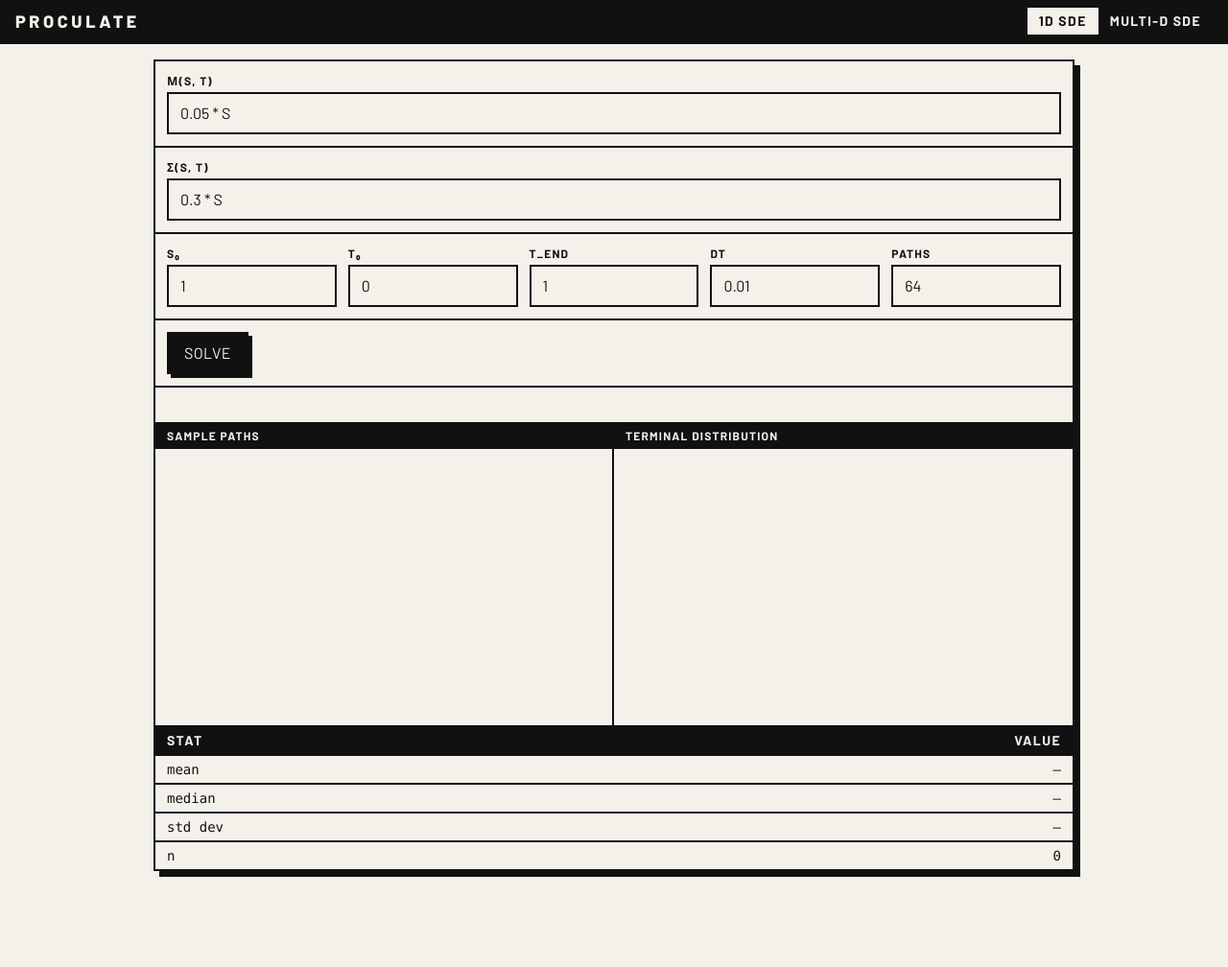
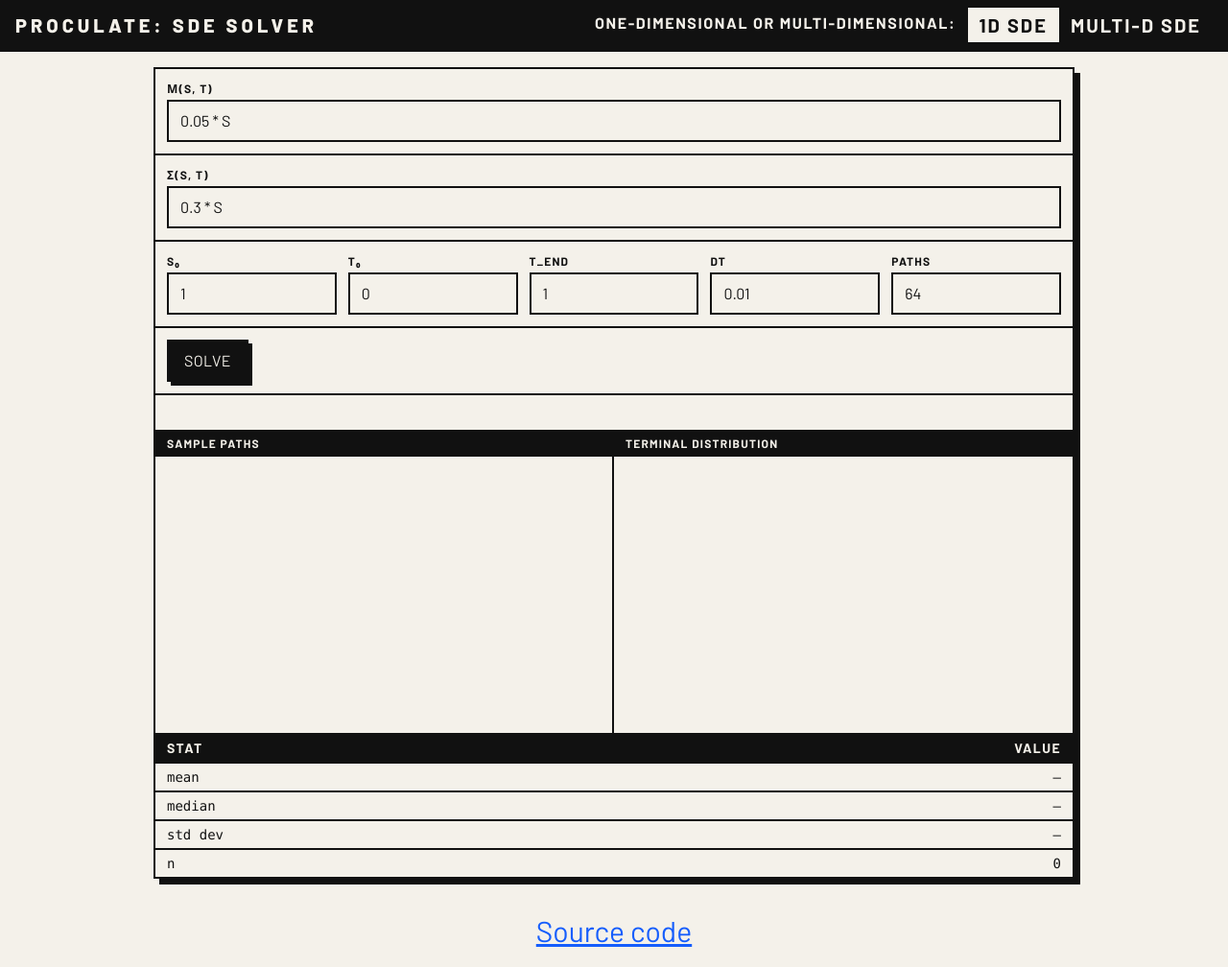
Before and after one commit to hmcbraida/proculate, a React (Vite) app in the folder proculate-web/: page /proculate/1d-sde-solve in a window 1280 px wide. Shown: the whole page at 96% size. Before the commit the page ends 924 px from the top, so only its background shows below. Built offline with nearby package versions, Linux system fonts and the light colour scheme.

Commit message:
baby fixes and linkings

```diff
--- a/proculate-web/src/layout/AppLayout.tsx
+++ b/proculate-web/src/layout/AppLayout.tsx
@@ -6,18 +6,21 @@ type Props = {
 };
 
 const navLink =
-  "px-3 py-1 text-sm font-bold uppercase tracking-widest hover:bg-paper hover:text-ink";
+  "px-3 py-1 text-xl font-bold uppercase tracking-widest hover:bg-paper hover:text-ink";
 
 export const AppLayout = ({ children }: Props) => (
   <div className="flex min-h-screen flex-col bg-paper text-ink">
     <header className="flex items-center justify-between border-b-2 border-ink bg-ink px-4 py-2 text-paper">
       <Link
         to="/1d-sde-solve"
-        className="text-lg font-extrabold uppercase tracking-[0.2em]"
+        className="text-xl font-extrabold uppercase tracking-[0.2em]"
       >
-        proculate
+        proculate: SDE solver
       </Link>
       <nav className="flex">
+        <p className="px-3 py-1 text-md font-bold uppercase tracking-widest">
+          One-dimensional or multi-dimensional:
+        </p>
         <Link
           to="/1d-sde-solve"
           className={navLink}
@@ -35,5 +38,13 @@ export const AppLayout = ({ children }: Props) => (
       </nav>
     </header>
     <main className="mx-auto w-3/4 flex-1 py-4">{children}</main>
+    <footer className="flex justify-center my-5">
+      <a
+        className="text-3xl text-blue-600 underline"
+        href="https://github.com/hmcbraida/proculate"
+      >
+        Source code
+      </a>
+    </footer>
   </div>
 );
```
Also changed, not shown: 1 other file (tests, documents, lock files or other folders).
